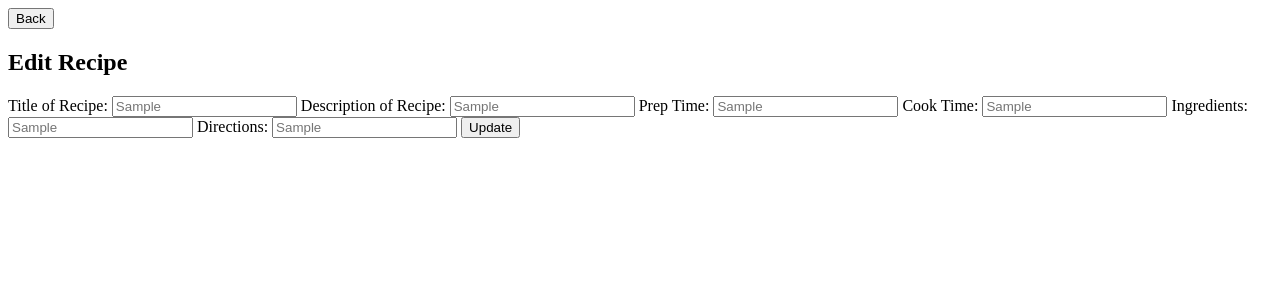
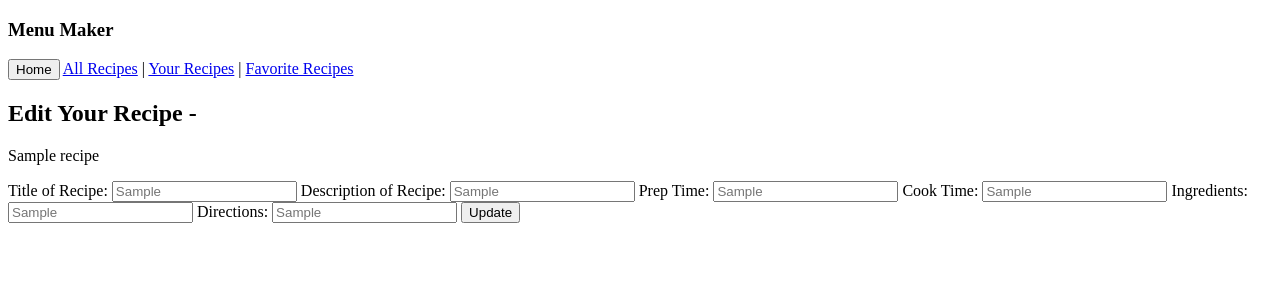
Before and after one commit to JenniferFulton/menu_maker, a Django app: template menu/planner/templates/edit_recipe.html in a window 1280 px wide. Shown: the top 300 px of the page. Run offline with Django 3.2, Linux system fonts and the light colour scheme; the template is opened without the code that fills it: most values are stand-ins (such as "Sample title", 1, 10 or a date in 2020).

Commit message:
edit recipe template updated with nav bar and wrapper id

```diff
--- a/menu/planner/templates/edit_recipe.html
+++ b/menu/planner/templates/edit_recipe.html
@@ -4,11 +4,22 @@
     <meta charset="UTF-8">
     <meta http-equiv="X-UA-Compatible" content="IE=edge">
     <meta name="viewport" content="width=device-width, initial-scale=1.0">
-    <title>Document</title>
+    <title>Edit a Recipe</title>
 </head>
 <body>
+    <div id="wrapper">
+        <div class="nav_bar">
+            <h3>Menu Maker</h3>
             <!-- Button will take user back to the home page -->
-    <button onclick='location.href="/planner/all_recipes"'>Back</button>
+            <button onclick='location.href="/planner"'>Home</button>
+
+            <!-- favorite_recipes will take the user to the recipes they have favorited -->
+            <a href="/planner/all_recipes">All Recipes</a> |
+            <!-- all_recipes will take you to all the recipes added by all users -->
+            <a href="/planner/user_recipes/{{user.id}}">Your Recipes</a> |
+            <!-- favorite_recipes will take the user to the recipes they have favorited -->
+            <a href="/planner/favorite_recipes">Favorite Recipes</a>
+        </div>
 
         <!-- error messages will appear here (functioning)-->
         {% if messages %}
@@ -20,7 +31,8 @@
         {% endif %}
 
         <div class = 'add_recipe'>
-        <h2>Edit Recipe</h2>
+            <h2>Edit Your Recipe -</h2>
+            <p>{{recipe.title}}</p>
             <form action='/planner/update/{{recipe.id}}' method="POST">
                 {% csrf_token %}
                 <label for='new_title'>Title of Recipe:</label>
@@ -44,5 +56,6 @@
                 <input type='submit' value = "Update">
             </form>
         </div>
+    </div>
 </body>
 </html>
```
Lines whose indentation alone changed are shown as unchanged.
